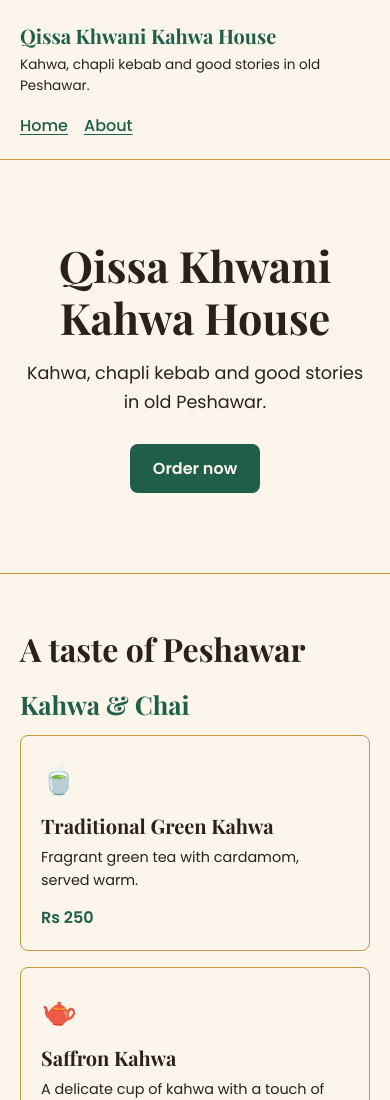
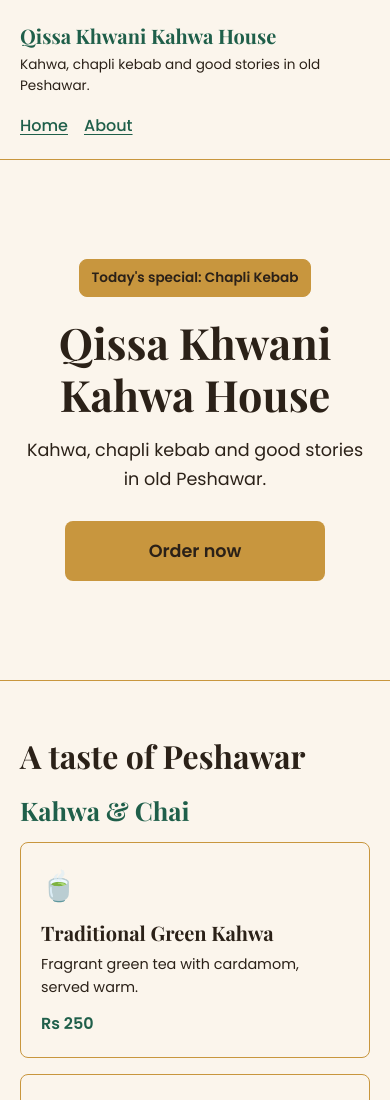
Before and after one commit to ZamanKhan22/lab17-27110224, a plain HTML site: page index.html in a window 390 px wide. Shown: the top 1100 px of the page. Drawn offline with nearby package versions, Linux system fonts and the light colour scheme.

Commit message:
Polish hero and mobile layout

```diff
--- a/index.html
+++ b/index.html
@@ -31,6 +31,7 @@
     body {
       margin: 0;
       min-width: 320px;
+      overflow-x: hidden;
       background: var(--cream);
       color: var(--brown);
       line-height: 1.6;
@@ -97,8 +98,25 @@
     }
 
     .hero {
+      min-height: 620px;
+      display: flex;
+      align-items: center;
+      justify-content: center;
+      flex-direction: column;
       padding: 7rem 1.25rem;
       text-align: center;
+    }
+
+    .today-special {
+      display: inline-block;
+      margin-bottom: 1.25rem;
+      padding: 0.45rem 0.75rem;
+      border: 1px solid var(--brass);
+      border-radius: 8px;
+      background: var(--brass);
+      color: var(--brown);
+      font-size: 0.85rem;
+      font-weight: 600;
     }
 
     .hero p {
@@ -118,6 +136,14 @@
       font-weight: 600;
       text-decoration: none;
       cursor: pointer;
+    }
+
+    .hero-order {
+      min-width: 220px;
+      padding: 1rem 2rem;
+      background: var(--brass);
+      color: var(--brown);
+      font-size: 1.1rem;
     }
 
     .button:focus-visible,
@@ -324,7 +350,14 @@
       }
 
       .hero {
-        padding: 5rem 1.25rem;
+        min-height: 520px;
+        padding: 4.5rem 1.25rem;
+      }
+
+      .hero-order {
+        max-width: 100%;
+        min-width: 0;
+        width: min(260px, 100%);
       }
 
       main section {
@@ -368,9 +401,10 @@
 
   <main>
     <section class="hero" id="home">
+      <span class="today-special">Today's special: Chapli Kebab</span>
       <h1>Qissa Khwani Kahwa House</h1>
       <p>Kahwa, chapli kebab and good stories in old Peshawar.</p>
-      <a class="button" href="#order">Order now</a>
+      <a class="button hero-order" href="#order">Order now</a>
     </section>
 
     <section class="menu-section" id="menu" aria-labelledby="menu-title">
```
Also changed, not shown: about.html (+1 -0 lines).
